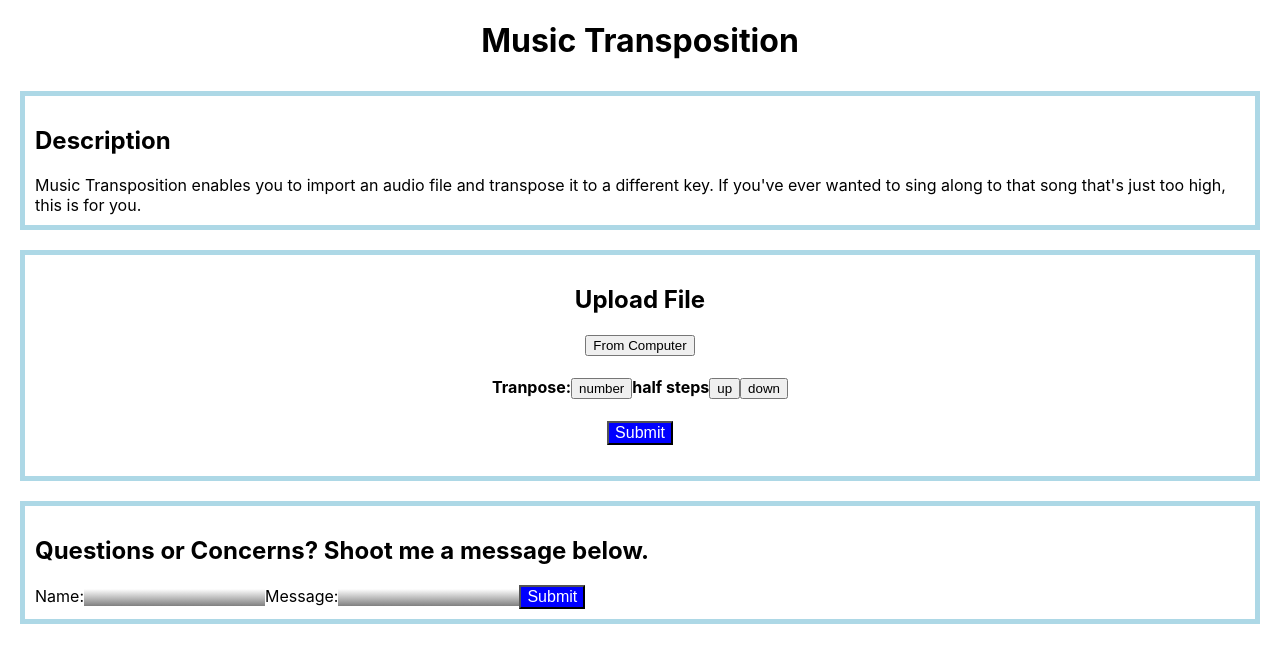
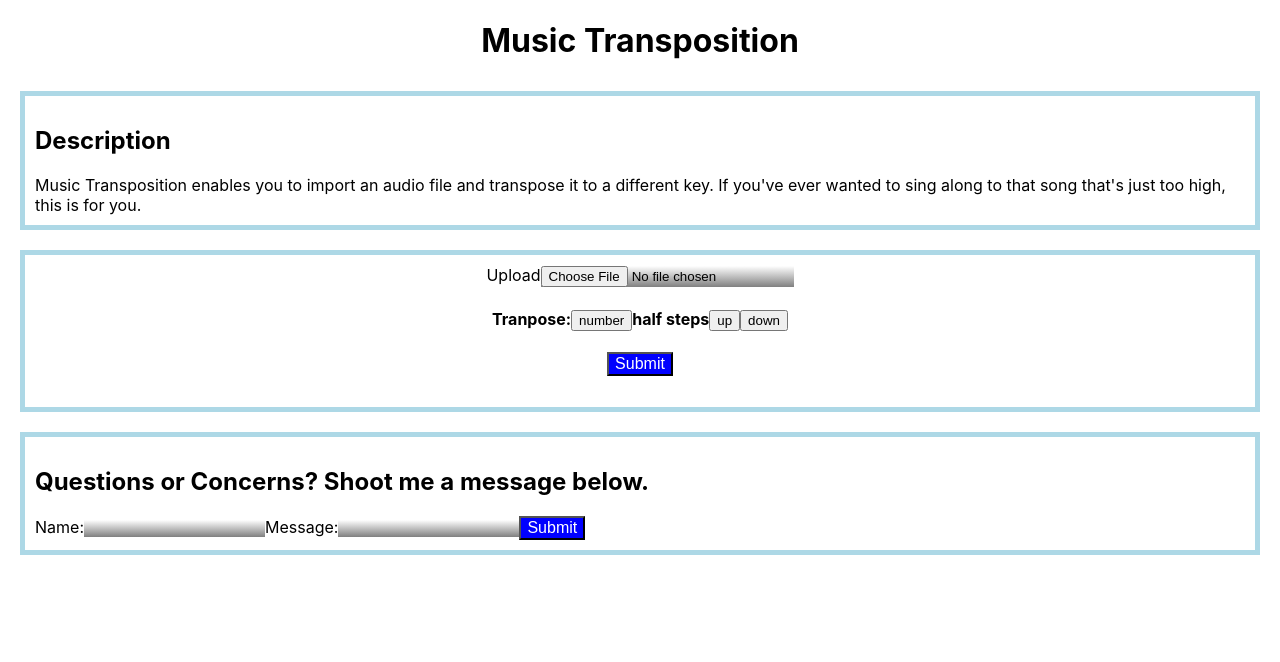
Before and after one commit to mikexue7/music-transposer, a React (Create React App) app: page / in a window 1280 px wide. Shown: the top 662 px of the page. Built offline with nearby package versions, Linux system fonts and the light colour scheme; the HTML template or start-up script is replaced by a standard one.

Commit message:
Added file upload feature to frontend

```diff
--- a/package.json
+++ b/package.json
@@ -3,9 +3,10 @@
   "version": "0.1.0",
   "private": true,
   "dependencies": {
+    "axios": "^0.19.2",
     "react": "^16.10.2",
     "react-dom": "^16.10.2",
-    "react-scripts": "3.2.0"
+    "react-scripts": "^3.4.1"
   },
   "scripts": {
     "start": "react-scripts start",
--- a/src/App.js
+++ b/src/App.js
@@ -1,13 +1,15 @@
 import React from 'react';
+import axios from 'axios';
 import './App.css';
 
 class App extends React.Component {
   constructor(props) {
     super(props);
-    this.state = {name: '', message: '', dwld_message: ''};
-    this.submitClick = this.submitClick.bind(this)
-    this.upClick = this.upClick.bind(this)
-    this.downClick = this.downClick.bind(this)
+    this.state = {name: '', message: '', dwld_message: '', selectedFile: null};
+    this.submitClick = this.submitClick.bind(this);
+    this.upClick = this.upClick.bind(this);
+    this.downClick = this.downClick.bind(this);
+    this.onUploadClick = this.onUploadClick.bind(this);
   }
 
   // getVerification() {
@@ -31,6 +33,16 @@ class App extends React.Component {
   submitClick(event) {
     event.preventDefault();
     this.setState({dwld_message: "Your file is downloading"});
+    const data = new FormData();
+    data.append('file', this.state.selectedFile);
+    axios.post("http://localhost:8000/upload", data, {})
+        .then(res => {
+          console.log(res.statusText);
+        });
+  }
+
+  onUploadClick(event) {
+    this.setState({selectedFile: event.target.files[0]});
   }
 
   upClick(event) {
@@ -55,8 +67,12 @@ class App extends React.Component {
           If you've ever wanted to sing along to that song that's just too high, this is for you.
         </div>
         <div className = "upload" >
-          <h2 className = "uploadFile">Upload File</h2>
-          <button className = "uploadButton"> From Computer</button>
+          <div className="file-upload">
+            <label>
+              Upload
+            </label>
+            <input type="file" className = "uploadFile" onChange={this.onUploadClick}/>
+          </div>
           <div className = "transpose">
             <h4>Tranpose:
               <button type="number">number</button>
```
Also changed, not shown: 2 other files (tests, documents, lock files or other folders).
